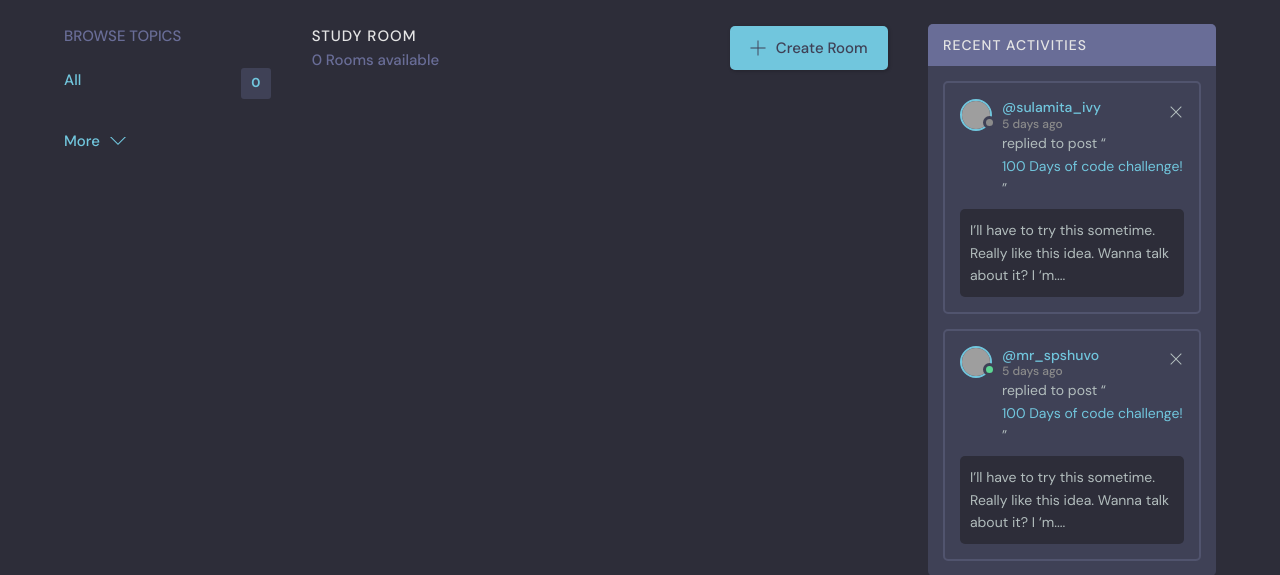
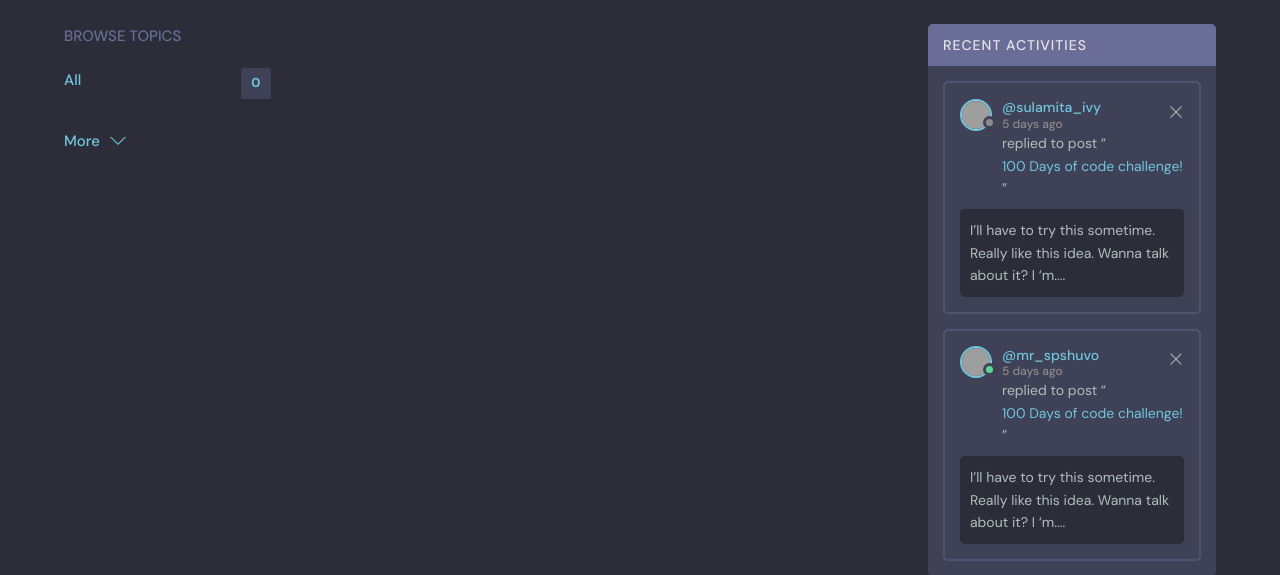
Before and after one commit to Isa1asN/studypal_django, a Django app: page / in a window 1280 px wide. Shown: the part 76-651 px from the top of the page. Run offline with Django 4.2, Linux system fonts and the light colour scheme; data that the repository does not hold is empty; grey boxes are pictures that could not be loaded.

Commit message:
fixed some bugs

```diff
--- a/base/templates/base/feed_component.html
+++ b/base/templates/base/feed_component.html
@@ -31,7 +31,7 @@
         </div>
       </div>
       <div class="roomListRoom__content">
-        <a href="{% url 'room' room.id %}">{{room.name}}</a>
+        <a href="{% url 'room' room.id%}">{{room.name}}</a>
         <p>
           {{room.description}}
         </p>
@@ -53,10 +53,11 @@
               d="M12 16c3.859 0 7-3.141 7-7s-3.141-7-7-7c-3.859 0-7 3.141-7 7s3.141 7 7 7zM12 4c2.757 0 5 2.243 5 5s-2.243 5-5 5-5-2.243-5-5c0-2.757 2.243-5 5-5z"
             ></path>
           </svg>
-          {{room.participants.all.count}} Joined
+          {{room.participants.count}} Joined
         </a>
         <p class="roomListRoom__topic">{{room.topic}}</p>
       </div>
     </div>
+{% endfor %}
 
-{% endfor %}
+  </div>
--- a/base/templates/base/home.html
+++ b/base/templates/base/home.html
@@ -8,24 +8,9 @@
 
         {% include 'base/topics_component.html' %}
 
-        <div class="roomList__header">
-          <div>
-            <h2>Study Room</h2>
-            <p>{{room_count}} Rooms available</p>
-          </div>
-          <a class="btn btn--main" href="create-room.html">
-            <svg version="1.1" xmlns="http://www.w3.org/2000/svg" width="32" height="32" viewBox="0 0 32 32">
-              <title>add</title>
-              <path
-                d="M16.943 0.943h-1.885v14.115h-14.115v1.885h14.115v14.115h1.885v-14.115h14.115v-1.885h-14.115v-14.115z"
-              ></path>
-            </svg>
-            Create Room
-          </a>
-        </div>
-
         {% include 'base/feed_component.html' %}
 
+        <!-- Activities Start -->
         <div class="activities">
           <div class="activities__header">
             <h2>Recent Activities</h2>
@@ -90,6 +75,7 @@
             </div>
           </div>
         </div>
+        <!-- Activities End -->
       </div>
     </main>
 
```
